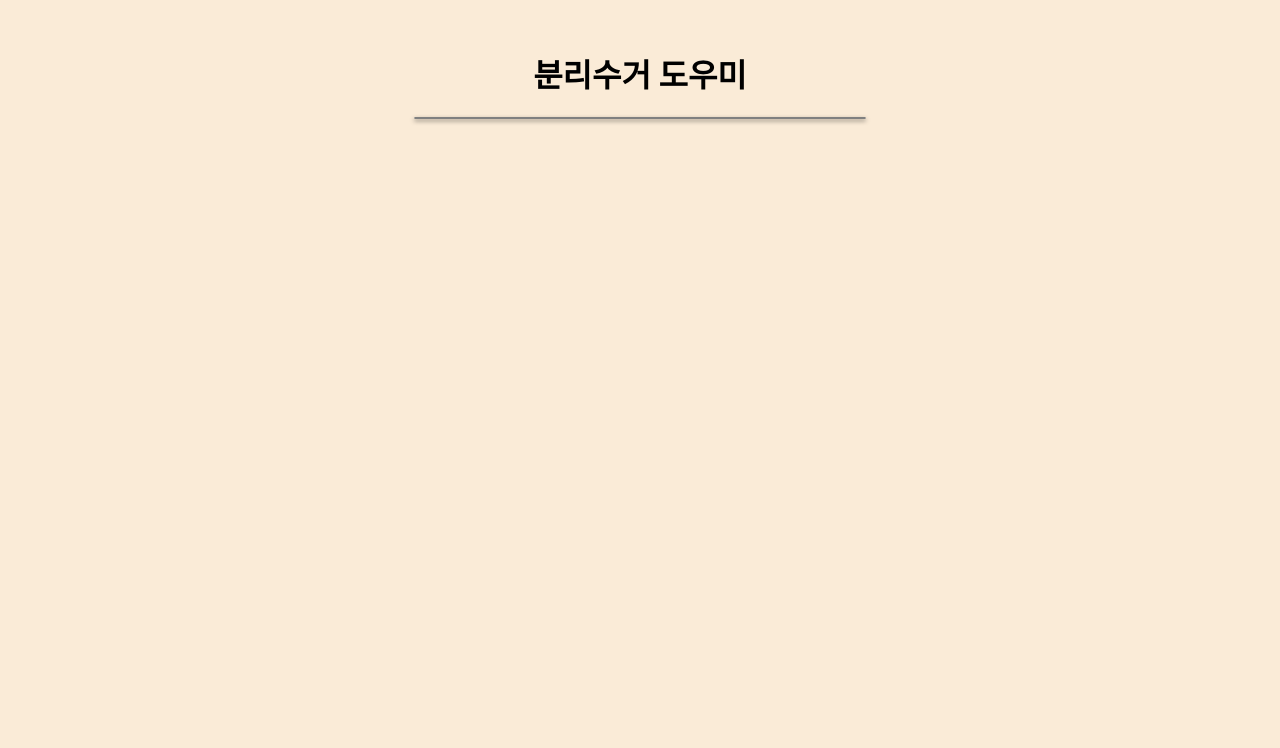
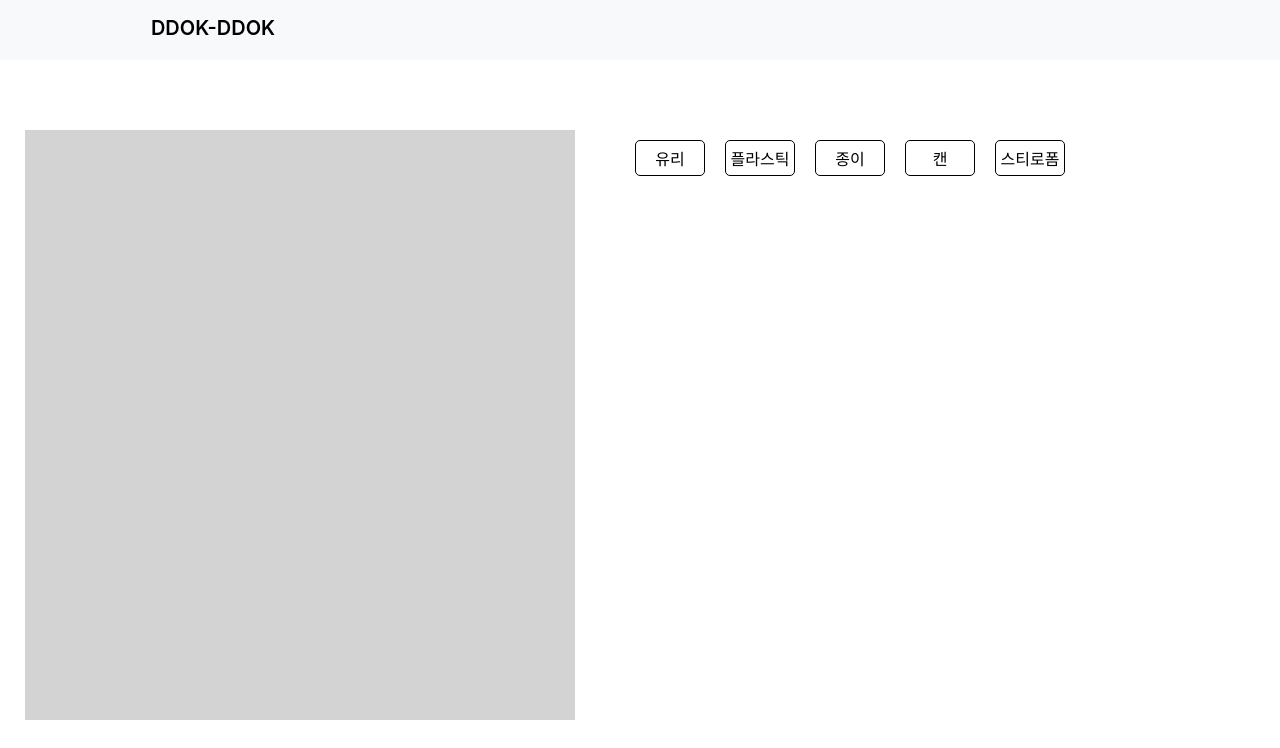
Before and after one commit to YunNahye/media-project, a React (Create React App) app: page / in a window 1280 px wide. Shown: the top 748 px of the page. Built offline with nearby package versions, Linux system fonts and the light colour scheme.

Commit message:
UI 기본 구조 구상

```diff
--- a/src/App.js
+++ b/src/App.js
@@ -1,17 +1,27 @@
 import './style/App.css';
+import Navigation from './Navigation';
+import RecycleLabel from './RecycleLabel';
+import Information from './Information';
 
 function App() {
   return (
     <div className="App">
-      <h1>분리수거 도우미</h1>
+      <Navigation></Navigation>
       <div className="container">
         <div className="webcam-box">
 
         </div>
-        <div className="label-box">
-
+        <div className="contents">
+          <div className="label-box">
+            <RecycleLabel color="default">유리</RecycleLabel>
+            <RecycleLabel color="default">플라스틱</RecycleLabel>
+            <RecycleLabel color="default">종이</RecycleLabel>
+            <RecycleLabel color="default">캔</RecycleLabel>
+            <RecycleLabel color="default">스티로폼</RecycleLabel>
+          </div>
         </div>
       </div>
+      <Information></Information>
     </div>
   );
 }
--- /dev/null
+++ b/src/Information.js
@@ -0,0 +1,11 @@
+import './style/Information.css';
+
+function Information() {
+  return(
+    <div className="info">
+
+    </div>
+  );
+}
+
+export default Information;
--- /dev/null
+++ b/src/Navigation.js
@@ -0,0 +1,13 @@
+import './style/Navigation.css';
+
+function Navigation(){
+  return (
+    <div className="navbar">
+      <div className="logo">
+        <span>DDOK-DDOK</span>
+      </div>
+    </div>
+  );
+}
+
+export default Navigation;
--- a/src/style/App.css
+++ b/src/style/App.css
@@ -1,14 +1,43 @@
-.App {
-  margin: 50px auto;
-  width: 500px;
+* {
+  box-sizing: border-box;
+}
+
+@media (max-width: 600px) {
+  .App .container {
+    width: 450px;
+    height: 600px;
+    border-radius: 15px;
+  }
+}
+
+.title {
+  margin-bottom: 80px;
 }
 
 .App .container {
   margin: 0 auto;
-  width: 450px;
+  padding-top: 130px;
+  width: 1230px;
+  height: 720px;
   background-color: white;
-  border: 1px solid gray;
-  border-radius: 15px;
-  box-shadow: 0 2px 4px 0 rgba(0, 0, 0, 0.5);
+  /* border: 1px solid gray; */
+  /* box-shadow: 0 2px 4px 0 rgba(0, 0, 0, 0.5); */
   overflow: hidden;
 }
+
+h1 {
+  font-family: monospace;
+}
+
+.webcam-box {
+  float: left;
+  width: 550px;
+  height: 600px;
+  background-color: lightgray;
+}
+
+.contents {
+  float: left;
+  width: 550px;
+  height: 600px;
+}
--- /dev/null
+++ b/src/style/Information.css
@@ -0,0 +1,6 @@
+.info {
+  width: 1230px;
+  height: 500px;
+  margin: 30px auto;
+  background-color: lightslategray;
+}
--- /dev/null
+++ b/src/style/Navigation.css
@@ -0,0 +1,18 @@
+* {
+  box-sizing: border-box;
+}
+
+.navbar {
+  position: fixed;
+  background-color: rgb(248, 249, 250);
+  width: 100%;
+  height: 60px;
+  padding: 0 138px;
+}
+
+.logo {
+  margin-top: 16px;
+  width: 150px;
+  font-size: 20px;
+  font-weight: 600;
+}
--- a/src/style/RecycleLabel.css
+++ b/src/style/RecycleLabel.css
@@ -1,20 +1,20 @@
 .label {
   display: inline-block;
   width: 70px;
-  height: 30px;
   margin: 10px;
-  padding-top: 7px;
+  padding: 5px 0;
   border-radius: 5px;
 }
 
 .default {
-  background-color: rgb(233, 231, 218);
+  background-color: white;
   color: black;
-  box-shadow: 0 2px 4px 0 gray;
+  border: 1px solid black;
+  /* box-shadow: 0 2px 4px 0 gray; */
 }
 
 .on-focus {
-  background-color: rgb(181, 184, 156);
-  color: black;
-  box-shadow: 0 1px 2px 0 gray;
+  background-color: black;
+  color: white;
+  /* box-shadow: 0 1px 2px 0 gray; */
 }
--- a/src/style/index.css
+++ b/src/style/index.css
@@ -5,6 +5,6 @@ body {
     sans-serif;
   -webkit-font-smoothing: antialiased;
   -moz-osx-font-smoothing: grayscale;
-  background-color: antiquewhite;
+  /* background-color: #DBE4A9; */
   text-align: center;
 }
```
